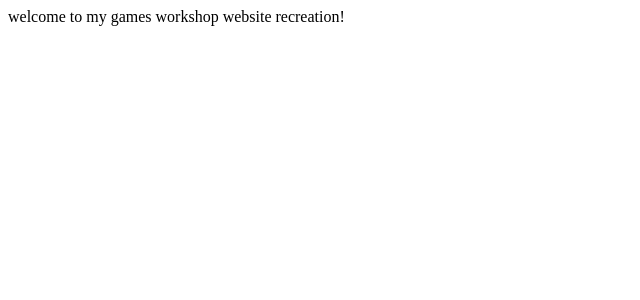
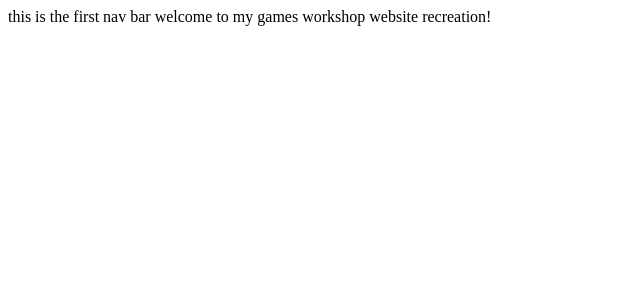
Before and after one commit to manwild42/games-workshop, an Angular app: page / in a window 1280 px wide. Shown: the top 300 px of the page, without its empty margins (0-640 px from the left). Built offline with nearby package versions, Linux system fonts and the light colour scheme.

Commit message:
added a top nav bar component

```diff
--- a/src/app/app.component.html
+++ b/src/app/app.component.html
@@ -1 +1,2 @@
+<gw-topnavbar>Loading . . . </gw-topnavbar>
 welcome to my games workshop website recreation!
--- a/src/app/app.module.ts
+++ b/src/app/app.module.ts
@@ -1,11 +1,13 @@
 import { NgModule } from '@angular/core';
 import { BrowserModule } from '@angular/platform-browser';
+import { TopNavBarComponent } from 'src/navigation/topnavbar.component';
 
 import { AppComponent } from './app.component';
 
 @NgModule({
   declarations: [
-    AppComponent
+    AppComponent,
+    TopNavBarComponent
   ],
   imports: [
     BrowserModule
--- /dev/null
+++ b/src/navigation/topnavbar.component.html
@@ -0,0 +1 @@
+this is the first nav bar
```
Also changed, not shown: src/navigation/topnavbar.component.ts (added, +10 -0 lines), src/navigation/topnavbar.component.css (added).
